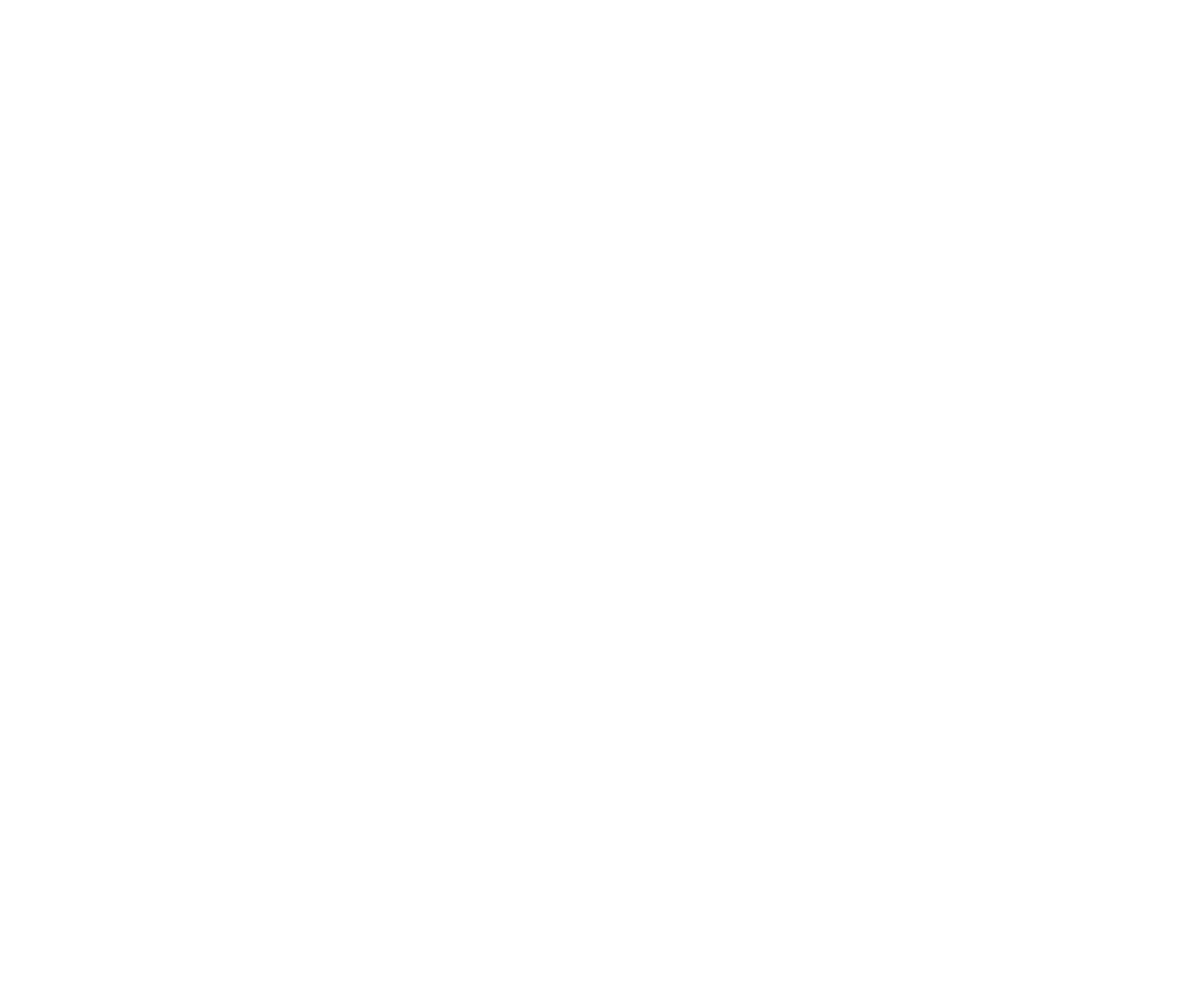
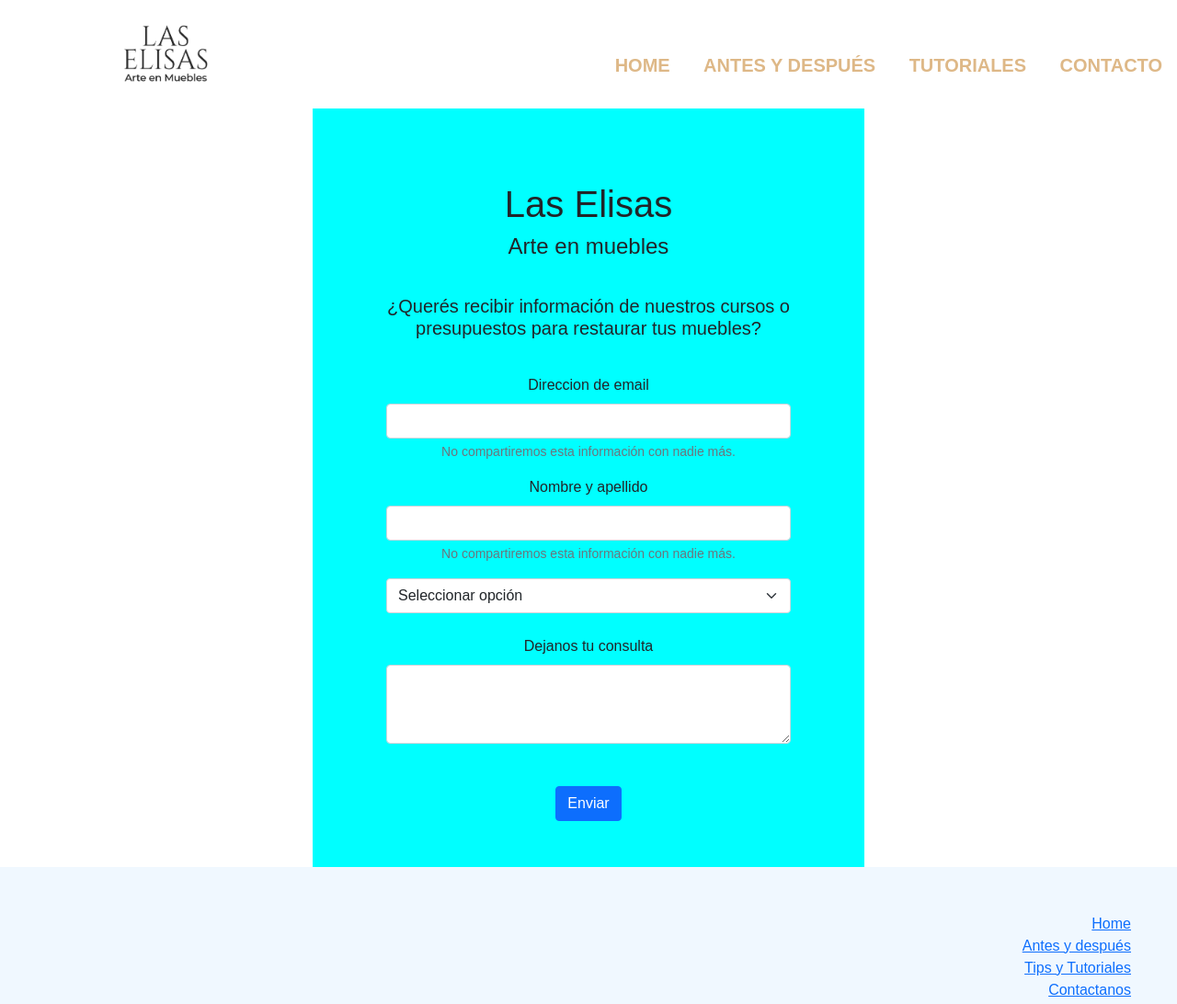
Before and after one commit to indramarasovich/lasElisas, a plain HTML site: page paginas/contacto.html in a window 1280 px wide. Shown: the whole page at 92% size. Before the commit the page ends 800 px from the top, so only its background shows below. Drawn offline with nearby package versions, Linux system fonts and the light colour scheme; a web font is replaced by a local one.

Commit message:
third commit

```diff
--- a/css/style-home.css
+++ b/css/style-home.css
@@ -2,6 +2,7 @@ body {
     font-size: 1rem;
     height: 100%;
     margin: 0px;
+
 }
 
 .contenedor {
@@ -11,7 +12,7 @@ body {
     "main"
     "footer";
     background-color: white;
-    font-family: "Roboto", sans-serif;
+    font-family: "Montserrat", sans-serif !important;
 }
 
 header {
@@ -23,7 +24,7 @@ header {
 }
 
 
-main {
+.main1 {
     grid-area: main;
     display: grid;
     grid-template-columns: 1.5fr 0.5fr;
@@ -33,6 +34,10 @@ main {
 
     min-height: 100px;
     overflow: auto;
+}
+
+.main2 {
+    grid-area: main;
 }
 
 .carrousel {
@@ -45,7 +50,6 @@ main {
 }
 
 aside {
-    /* border: 2px bisque solid; */
     grid-area: aside;
 }
 
@@ -62,31 +66,36 @@ aside {
 
 .contenido {
     padding: 40px;
+    text-align: justify;
+}
+
+.color {
+    font-size: 17px;
+    color: rgb(174, 81, 177);
 }
 
 /*menu*/
 .header-logo {
     grid-area: logo;
-    width: auto;
-    display: inline-block;
     margin: auto;
     text-align: center;
 }
 
+
 .header-menubar {
     grid-area: nav;
-
 }
 
 ul {
+    text-align: right;
     list-style: none;
 }
 
 .header-menubar li {
     margin-top: 40px;
-    float: right;
+    display: inline-block;
     text-align: center;
-    padding: 1.5rem;
+    padding: 1rem;
 }
 
 .header-menubar a {
@@ -99,8 +108,24 @@ ul {
 }
 
 .header-menubar li a{
-    font-size: 1.5rem;
+    font-size: 20px;
     font-weight: 700;
+}
+
+.formulario {
+    text-align: center;
+    margin: auto;
+    padding: 50px 50px;
+    background-color: aqua;
+    width: 600px;
+}
+
+.form-titulo div {
+    padding: 30px;
+}
+
+.form-contenido {
+    padding: 30px;
 }
 
 footer {
--- a/index.html
+++ b/index.html
@@ -6,7 +6,8 @@
     <meta name="viewport" content="width=device-width, initial-scale=1.0">
     <title>Las Elisas - Arte en Muebles</title>
 
-    <link rel="stylesheet" href="'https://fonts.googleapis.com/css2?family=Roboto:ital,wght@1,700&display=swap'">
+    <link rel="stylesheet" href="'https://fonts.googleapis.com/css2?family=Montserrat:wght@300&display=swap'">
+    <link rel="stylesheet" href="'https://fonts.googleapis.com/css2?family=Cinzel&display=swap">
 
     <link rel="stylesheet" href="css/style-home.css">
 
@@ -15,29 +16,32 @@
     <div class="contenedor">
         <header>
             <div class="header-logo">
-                <a href="index.html"><img width="160px" height="160px" src="img/LOGO-LASELISAS.png"></a>
+                <a href="index.html"><img width="100px" src="img/logo.png"></a>
             </div>
-            <!-- <div class="header-logo"><img src="img/LOGO-LASELISAS.png"</a></div> -->
             <nav class="header-menubar">
                     <ul>
-                        <li><a href="index.html">Home</a></li>
-                        <li><a href="#">Antes y después</a></li>
-                        <li><a href="#">Tips y Tutoriales</a></li>
-                        <li><a href="#">Contactanos</a></li>
+                        <li><a href="index.html">HOME</a></li>
+                        <li><a href="paginas/ayd.html">ANTES Y DESPUÉS</a></li>
+                        <li><a href="#">TUTORIALES</a></li>
+                        <li><a href="paginas/contacto.html">CONTACTO</a></li>
                     </ul>
             </nav>
         </header>
-        <main>
+        <main class="main1">
             <section class="carrousel">
-                <img width="100%" height="400px" src="img/imgAntiguo.jpeg" alt="">
+                <img width="100%" height="400px" src="img/carrousel.jpg" alt="">
 
             </section>
             <section class="seccion2">
                 <article>
-                    <img width="300px" height="300px" src="img/imgMuebles.jfif" alt="Dale nueva vida a tus muebles">
+                    <img width="400px" src="img/img1.jpg" alt="Cómoda francesa reciclada">
                     <div class="contenido">
                         <h3>Dale nueva vida a tus muebles</h3>
-                        <p>Lorem ipsum dolor sit amet, consectetur adipisicing elit. Mollitia, laudantium maxime. Commodi consequuntur eaque recusandae illum nobis provident ullam autem, hic doloremque aperiam, suscipit minus laudantium nihil accusantium officia distinctio?</p>
+                        <p>Encontramos en este eslogan la misión de nuestro emprendimiento.
+                            Somos un grupo de emprendedoras que decidimos poner nuestra pasión y conocimientos por la restauración y el reciclado, para dar valor a esos muebles que forman parte de nuestra historia, ya sea familiar o que  adquirimos  pensando en la calidad con las que fueron realizados, maderas nobles, estilos de ebanistas reconocidos que marcan una época.
+                            <span class="color">DAR VALOR,  REUTILIZAR  e incluso DARLES NUEVA FUNCIONALIDAD </span>  es el objetivo y también desde nuestro no menos importante, aportar un granito de arena en el cuidado de un recurso tan preciado como la madera que tanto necesita nuestro planeta resguardar.
+                            Y ustedes que opinan, no creen que  <span class="color">DARLE NUEVA VIDA A SUS MUEBLES</span>, realmente lo vale.
+                            </p>
                     </div>
                 </article>
                 <article>
@@ -52,7 +56,12 @@
                     <img  width="300px" height="300px" src="img/imgAntiguo.jpeg" alt="Estilos antiguos en la decoración actual">
                     <div class="contenido">
                         <h3>Estilos antiguos en la decoración actual</h3>
-                        <p>Lorem ipsum dolor sit amet, consectetur adipisicing elit. Mollitia, laudantium maxime. Commodi consequuntur eaque recusandae illum nobis provident ullam autem, hic doloremque aperiam, suscipit minus laudantium nihil accusantium officia distinctio?</p>
+                        <p>Tenés muebles de estilo que heredaste de los abuelos, o que adquiriste en algún remate o a casa de venta de antigüedades.
+                            Te gustan,  pero pensas que no encajan en la decoración moderna.
+                            Bueno, te cuento que el estilo ecléctico es uno de los de mayor tendencia en este momento en la decoración, brindando una personalidad única a tus ambientes.
+                            Pero mejor te lo mostramos en imágenes, y no olvides que el límite es tu imaginación,
+                            y que cada lugar de tu hogar refleje tu espíritu.
+                            </p>
 
                     </div>
 
--- a/paginas/contacto.html
+++ b/paginas/contacto.html
@@ -0,0 +1,84 @@
+<!DOCTYPE html>
+<html lang="en">
+<head>
+    <meta charset="UTF-8">
+    <meta http-equiv="X-UA-Compatible" content="IE=edge">
+    <meta name="viewport" content="width=device-width, initial-scale=1.0">
+    <title>Las Elisas - Arte en Muebles</title>
+
+    <link rel="stylesheet" href="'https://fonts.googleapis.com/css2?family=Montserrat:wght@300&display=swap'">
+    <link rel="stylesheet" href="'https://fonts.googleapis.com/css2?family=Cinzel&display=swap">
+
+    <link rel="stylesheet" href="../css/style-home.css">
+
+    <link href="https://cdn.jsdelivr.net/npm/bootstrap@5.1.3/dist/css/bootstrap.min.css" rel="stylesheet" integrity="sha384-1BmE4kWBq78iYhFldvKuhfTAU6auU8tT94WrHftjDbrCEXSU1oBoqyl2QvZ6jIW3" crossorigin="anonymous">
+
+</head>
+<body>
+    <div class="contenedor">
+        <header>
+            <div class="header-logo">
+                <a href="index.html"><img width="100px" src="../img/logo.png"></a>
+            </div>
+            <nav class="header-menubar">
+                    <ul>
+                        <li><a href="../index.html">HOME</a></li>
+                        <li><a href="ayd.html">ANTES Y DESPUÉS</a></li>
+                        <li><a href="#">TUTORIALES</a></li>
+                        <li><a href="contacto.html">CONTACTO</a></li>
+                    </ul>
+            </nav>
+        </header>
+        <main class="main2">
+
+            <form class="formulario">
+                <div class="form-titulo">
+                    <div>
+                        <h1>Las Elisas</h1>
+                        <h4>Arte en muebles</h4>
+                    </div>
+                    <h5>¿Querés recibir información de nuestros cursos o presupuestos para restaurar tus muebles?</h5>
+                </div>
+                <div class="form-contenido">
+                    <div class="mb-3">
+                    <label for="exampleInputEmail1" class="form-label">Direccion de email</label>
+                    <input type="email" class="form-control" id="exampleInputEmail1" aria-describedby="emailHelp">
+                    <div id="emailHelp" class="form-text">No compartiremos esta información con nadie más.</div>
+                    </div>
+                    <div class="mb-3">
+                        <label for="exampleInputEmail1" class="form-label">Nombre y apellido</label>
+                        <input type="email" class="form-control" id="exampleInputEmail1" aria-describedby="emailHelp">
+                        <div id="emailHelp" class="form-text">No compartiremos esta información con nadie más.</div>
+                    </div>
+                    <select class="form-select" aria-label="Default select example">
+                        <option selected>Seleccionar opción</option>
+                        <option value="1">Presupuesto</option>
+                        <option value="2">Información de cursos</option>
+                    </select>
+                    <div class="mb-3 pt-4">
+                        <label for="exampleFormControlTextarea1" class="form-label">Dejanos tu consulta</label>
+                        <textarea class="form-control" id="exampleFormControlTextarea1" rows="3"></textarea>
+                    </div>
+                </div>
+                <button type="submit" class="btn btn-primary">Enviar</button>
+              </form>
+
+
+
+        </main>
+        <Footer>
+            <div>
+                <ul>
+                    <li><a href="index.html">Home</a></li>
+                    <li><a href="#">Antes y después</a></li>
+                    <li><a href="#">Tips y Tutoriales</a></li>
+                    <li><a href="#">Contactanos</a></li>
+                </ul>
+            </div>
+        </Footer>
+
+
+    </div>
+    <script src="https://cdn.jsdelivr.net/npm/bootstrap@5.1.3/dist/js/bootstrap.bundle.min.js" integrity="sha384-ka7Sk0Gln4gmtz2MlQnikT1wXgYsOg+OMhuP+IlRH9sENBO0LRn5q+8nbTov4+1p" crossorigin="anonymous"></script>
+</body>
+</html>
```
Also changed, not shown: paginas/ayd.html (+48 -0 lines), img/Copia de Las Elisas logo 4.jpg (deleted), img/LOGO-LASELISAS.png (deleted), img/carrousel.jpg (added), img/img1.jpg (added), img/logo.png (added).
